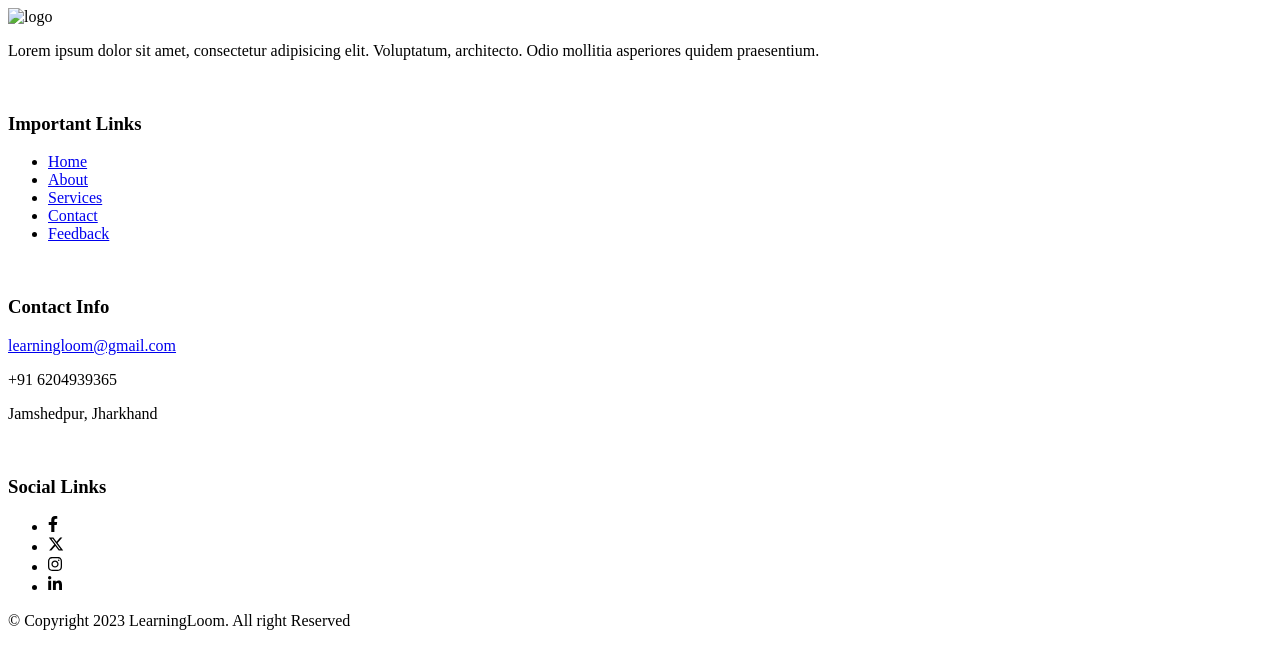
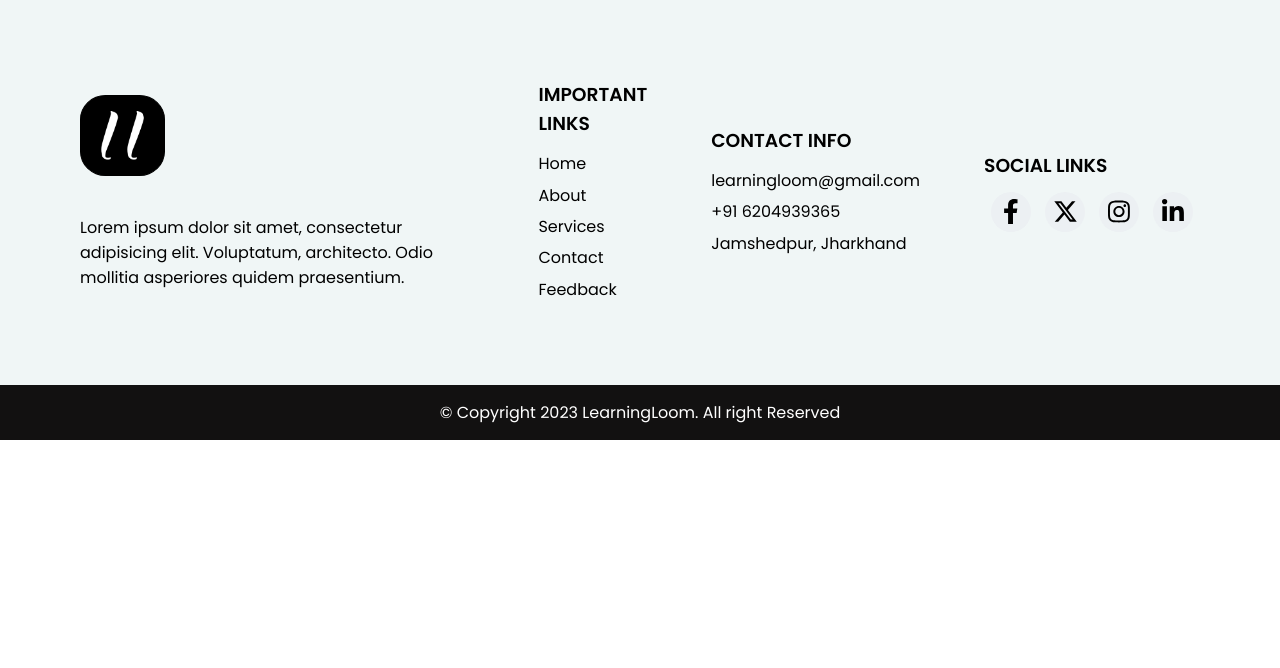
Before and after one commit to ankushkumar10/LearningLoom, a plain HTML site: page dynamicFooter.html in a window 1280 px wide. Drawn offline with nearby package versions, Linux system fonts and the light colour scheme; the site is published under a folder, as on GitHub Pages, so addresses that start at the root find nothing.

Commit message:
dynamicFooter.html

```diff
--- a/dynamicFooter.html
+++ b/dynamicFooter.html
@@ -5,7 +5,7 @@
     <meta name="viewport" content="width=device-width, initial-scale=1.0" />
     <title>LinkFooter</title>
         <!-- ===== CSS ===== -->
-        <link rel="stylesheet" href="/style/learningloom.css" />
+        <link rel="stylesheet" href="./style/learningloom.css" />
 
         <!-- ===== Boxicons CSS ===== -->
         <link
@@ -31,7 +31,7 @@
       <footer>
         <div class="col-1">
           <div class="footerlogo">
-            <img src="/images/loomlogo2.png" alt="logo" />
+            <img src="./images/loomlogo2.png" alt="logo" />
           </div>
           <p>
             Lorem ipsum dolor sit amet, consectetur adipisicing elit.
@@ -117,7 +117,7 @@
         <p>&copy; Copyright 2023 LearningLoom. All right Reserved</p>
       </div>
     </section>
-    <script src="dynamicFooter.js"></script>
-    <script src="main.js"></script>
+    <script src="./js/dynamicFooter.js"></script>
+    <script src="./js/main.js"></script>
   </body>
 </html>
```
